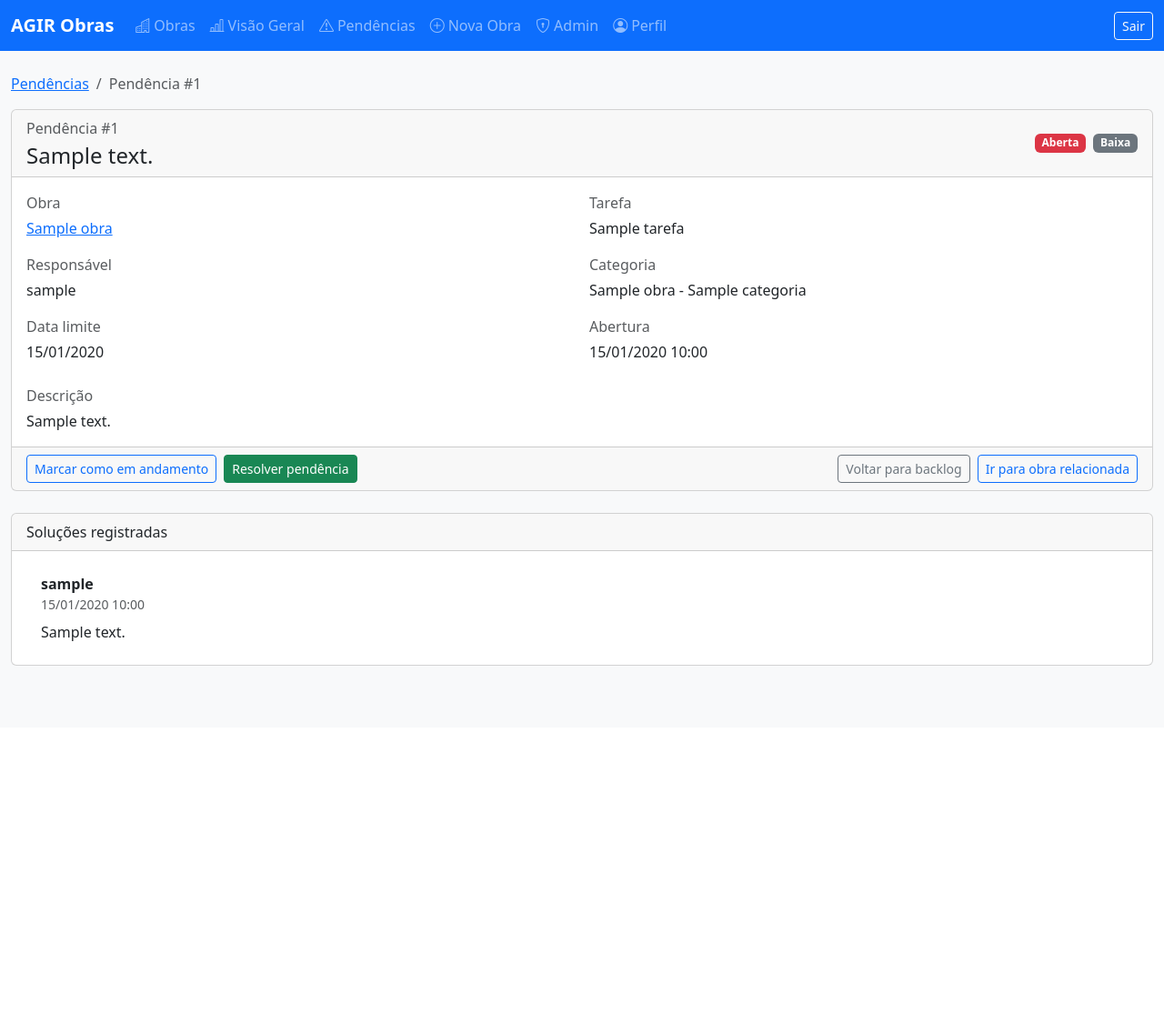
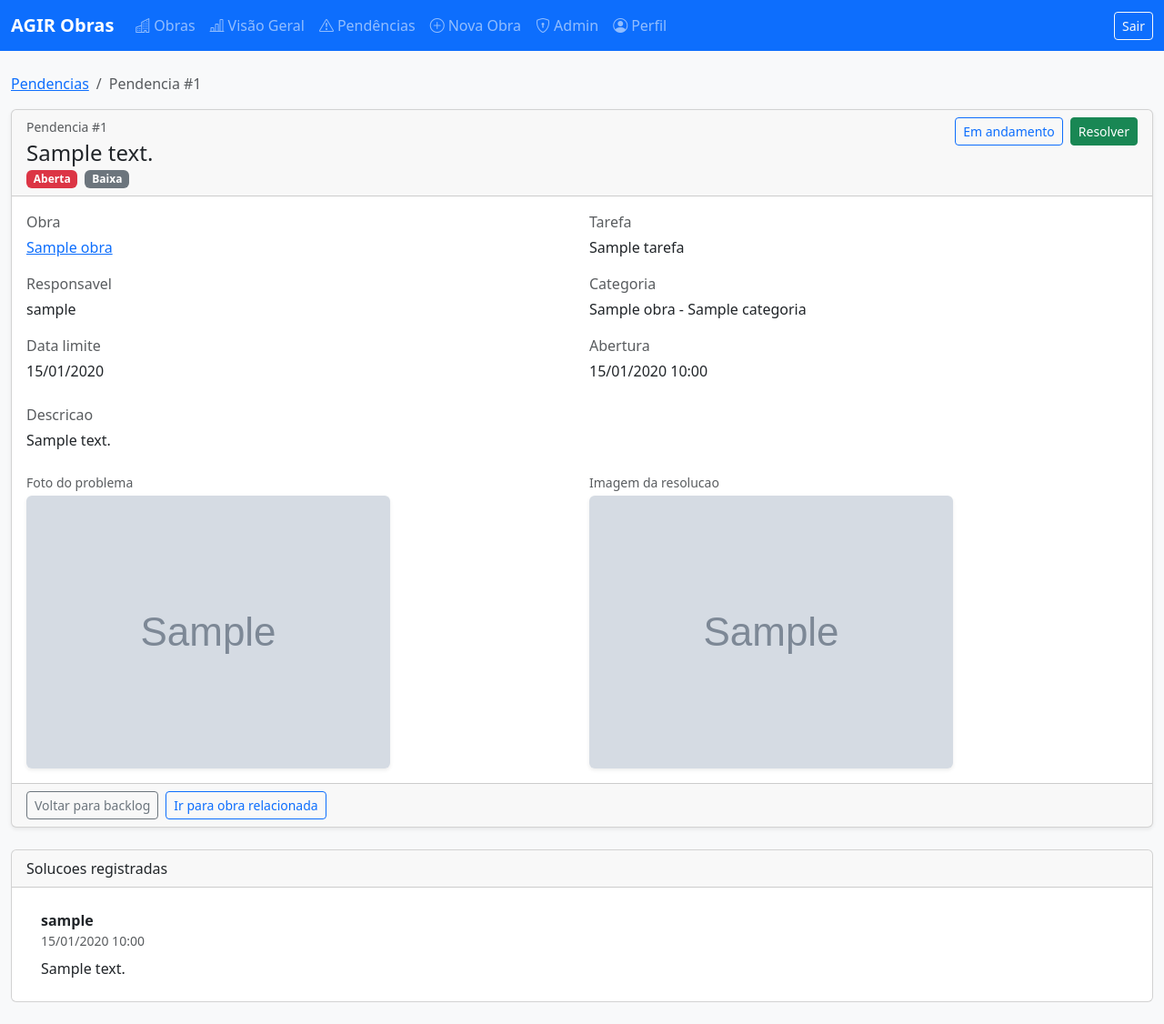
Before and after one commit to hithalloagir/Sistema-de-Gerenciamento-de-Obras-AGIR, a Django app: page /pendencias/1/ in a window 1280 px wide. Shown: the whole page at 91% size. Before the commit the page ends 732 px from the top, so only its background shows below. Run offline with Django 5.2, Linux system fonts and the light colour scheme; a user stored in the database is signed in; tables that the repository leaves empty hold one stand-in row (values such as "Sample post"); grey boxes marked "Sample" are stand-in pictures.

Commit message:
Feat: Ajuste em pendencias

```diff
--- a/Ajustes.txt
+++ b/Ajustes.txt
@@ -50,3 +50,8 @@ Para ajustar na terça
 		- Pode adicionar anexos
 		- Pode mover a porcentagem da tarefa criada
 		- Se colocar como concluída, ele não pode editar mais a tarefa, caso tenha feito errado, vai ser necessário chamar o nível 2, onde o mesmo vai poder editar mesma
+
+
+- Relacionado a pendencias
+	- É possível colocar imagem ao criar uma
+	- Na hora de resolver pendencia poder colocar uma imagem da coisa resolvida
--- a/obras/views.py
+++ b/obras/views.py
@@ -12,6 +12,7 @@ from django.contrib.auth.decorators import login_required
 from django.contrib import messages
 from django.utils import timezone
 from django.utils.http import url_has_allowed_host_and_scheme
+from django.core.exceptions import ValidationError
 
 from .models import Obra, Categoria, Tarefa, Pendencia, AnexoObra, SolucaoPendencia
 from .forms import (
@@ -747,8 +748,17 @@ class PendenciaUpdateStatusView(RoleRequiredMixin, View):
             if not solucao_texto:
                 messages.error(request, "Informe a solucao para marcar como resolvida.")
                 return redirect(redirect_url)
+            imagem_resolucao = request.FILES.get("imagem_resolucao")
             pendencia.status = "resolvida"
-            pendencia.save(update_fields=["status", "data_fechamento", "atualizado_em"])
+            if imagem_resolucao:
+                pendencia.imagem_resolucao = imagem_resolucao
+            pendencia.data_fechamento = timezone.now()
+            try:
+                pendencia.full_clean()
+            except ValidationError as exc:
+                messages.error(request, " ".join(exc.messages))
+                return redirect(redirect_url)
+            pendencia.save()
             SolucaoPendencia.objects.create(
                 pendencia=pendencia,
                 usuario=request.user,
--- a/templates/obras/pendencia_detail.html
+++ b/templates/obras/pendencia_detail.html
@@ -1,24 +1,40 @@
 {% extends "base.html" %}
-{% block title %}Pendência {{ pendencia.id }}{% endblock %}
+{% block title %}Pendencia {{ pendencia.id }}{% endblock %}
 
 {% block content %}
 {% with obra_status=pendencia.obra.status %}
 <nav aria-label="breadcrumb">
   <ol class="breadcrumb">
-    <li class="breadcrumb-item"><a href="{% url 'obras:listar_pendencias' %}">Pendências</a></li>
-    <li class="breadcrumb-item active" aria-current="page">Pendência #{{ pendencia.id }}</li>
+    <li class="breadcrumb-item"><a href="{% url 'obras:listar_pendencias' %}">Pendencias</a></li>
+    <li class="breadcrumb-item active" aria-current="page">Pendencia #{{ pendencia.id }}</li>
   </ol>
 </nav>
 
-<div class="card mb-4">
-  <div class="card-header d-flex justify-content-between align-items-center flex-wrap gap-2">
+<div class="card mb-4 shadow-sm">
+  <div class="card-header d-flex flex-wrap justify-content-between align-items-start gap-3">
     <div>
-      <p class="text-muted mb-1">Pendência #{{ pendencia.id }}</p>
-      <h1 class="h4 mb-0">{{ pendencia.descricao }}</h1>
+      <p class="text-muted mb-1 small">Pendencia #{{ pendencia.id }}</p>
+      <h1 class="h4 mb-1">{{ pendencia.descricao }}</h1>
+      <div class="d-flex gap-2 flex-wrap">
+        <span class="badge {% if pendencia.status == 'aberta' %}bg-danger{% elif pendencia.status == 'andamento' %}bg-primary{% else %}bg-success{% endif %}">{{ pendencia.get_status_display }}</span>
+        <span class="badge {% if pendencia.prioridade == 'alta' %}bg-danger{% elif pendencia.prioridade == 'media' %}bg-warning text-dark{% else %}bg-secondary{% endif %}">{{ pendencia.get_prioridade_display }}</span>
+      </div>
     </div>
-    <div class="d-flex gap-2 flex-wrap">
-      <span class="badge {% if pendencia.status == 'aberta' %}bg-danger{% elif pendencia.status == 'andamento' %}bg-primary{% else %}bg-success{% endif %}">{{ pendencia.get_status_display }}</span>
-      <span class="badge {% if pendencia.prioridade == 'alta' %}bg-danger{% elif pendencia.prioridade == 'media' %}bg-warning text-dark{% else %}bg-secondary{% endif %}">{{ pendencia.get_prioridade_display }}</span>
+    <div class="d-flex gap-2 flex-wrap align-items-center">
+      {% if pendencia.status != 'resolvida' and obra_status != 'finalizada' %}
+        <form method="post" action="{% url 'obras:atualizar_pendencia' pendencia.id %}" class="d-inline">
+          {% csrf_token %}
+          <input type="hidden" name="novo_status" value="andamento">
+          <button type="submit" class="btn btn-outline-primary btn-sm">Em andamento</button>
+        </form>
+        <button class="btn btn-success btn-sm" type="button" data-bs-toggle="modal" data-bs-target="#resolverModal">
+          Resolver
+        </button>
+      {% elif pendencia.status == 'resolvida' %}
+        <span class="text-success small d-inline-flex align-items-center"><i class="bi bi-check-circle me-1"></i>Resolvida em {{ pendencia.data_fechamento|date:"d/m/Y H:i"|default:"-" }}</span>
+      {% elif obra_status == 'finalizada' %}
+        <span class="text-muted small d-inline-flex align-items-center"><i class="bi bi-lock me-1"></i>Obra em modo leitura</span>
+      {% endif %}
     </div>
   </div>
   <div class="card-body">
@@ -32,16 +48,16 @@
         <p class="mb-0">{{ pendencia.tarefa.nome }}</p>
       </div>
       <div class="col-md-6">
-        <p class="mb-1 text-muted">Responsável</p>
-        <p class="mb-0">{{ pendencia.responsavel|default:"—" }}</p>
+        <p class="mb-1 text-muted">Responsavel</p>
+        <p class="mb-0">{{ pendencia.responsavel|default:"-" }}</p>
       </div>
       <div class="col-md-6">
         <p class="mb-1 text-muted">Categoria</p>
-        <p class="mb-0">{{ pendencia.categoria|default:"—" }}</p>
+        <p class="mb-0">{{ pendencia.categoria|default:"-" }}</p>
       </div>
       <div class="col-md-6">
         <p class="mb-1 text-muted">Data limite</p>
-        <p class="mb-0">{{ pendencia.data_limite|date:"d/m/Y"|default:"—" }}</p>
+        <p class="mb-0">{{ pendencia.data_limite|date:"d/m/Y"|default:"-" }}</p>
       </div>
       <div class="col-md-6">
         <p class="mb-1 text-muted">Abertura</p>
@@ -50,27 +66,32 @@
     </div>
 
     <div class="mt-4">
-      <p class="mb-1 text-muted">Descrição</p>
+      <p class="mb-1 text-muted">Descricao</p>
       <p class="mb-0">{{ pendencia.descricao }}</p>
+    </div>
+
+    <div class="mt-4">
+      <div class="row g-3">
+        {% if pendencia.imagem_problema %}
+          <div class="col-md-6">
+            <p class="small text-muted mb-1">Foto do problema</p>
+            <a href="{{ pendencia.imagem_problema.url }}" target="_blank" rel="noreferrer">
+              <img src="{{ pendencia.imagem_problema.url }}" class="img-fluid rounded shadow-sm" alt="Foto do problema">
+            </a>
+          </div>
+        {% endif %}
+        {% if pendencia.imagem_resolucao %}
+          <div class="col-md-6">
+            <p class="small text-muted mb-1">Imagem da resolucao</p>
+            <a href="{{ pendencia.imagem_resolucao.url }}" target="_blank" rel="noreferrer">
+              <img src="{{ pendencia.imagem_resolucao.url }}" class="img-fluid rounded shadow-sm" alt="Imagem da resolucao">
+            </a>
+          </div>
+        {% endif %}
+      </div>
     </div>
   </div>
   <div class="card-footer d-flex flex-wrap gap-2 justify-content-between">
-    <div class="d-flex gap-2 flex-wrap">
-      {% if pendencia.status != 'resolvida' and obra_status != 'finalizada' %}
-        <form method="post" action="{% url 'obras:atualizar_pendencia' pendencia.id %}" class="d-inline">
-          {% csrf_token %}
-          <input type="hidden" name="novo_status" value="andamento">
-          <button type="submit" class="btn btn-outline-primary btn-sm">Marcar como em andamento</button>
-        </form>
-        <button class="btn btn-success btn-sm" type="button" data-bs-toggle="collapse" data-bs-target="#resolverForm" aria-expanded="false" aria-controls="resolverForm">
-          Resolver pendência
-        </button>
-      {% elif pendencia.status == 'resolvida' %}
-        <span class="text-success small d-inline-flex align-items-center"><i class="bi bi-check-circle me-1"></i>Resolvida em {{ pendencia.data_fechamento|date:"d/m/Y H:i"|default:"—" }}</span>
-      {% elif obra_status == 'finalizada' %}
-        <span class="text-muted small d-inline-flex align-items-center"><i class="bi bi-lock me-1"></i>Obra em modo leitura</span>
-      {% endif %}
-    </div>
     <div class="d-flex gap-2">
       <a class="btn btn-outline-secondary btn-sm" href="{% url 'obras:listar_pendencias' %}">Voltar para backlog</a>
       <a class="btn btn-outline-primary btn-sm" href="{% url 'obras:detalhe_obra' pendencia.obra.id %}">Ir para obra relacionada</a>
@@ -78,32 +99,9 @@
   </div>
 </div>
 
-{% if pendencia.status != 'resolvida' and obra_status != 'finalizada' %}
-<div class="collapse mb-4" id="resolverForm">
-  <div class="card border-success">
-    <div class="card-header bg-success text-white">Resolver pendência</div>
-    <div class="card-body">
-      <form method="post" action="{% url 'obras:atualizar_pendencia' pendencia.id %}" class="row g-3">
-        {% csrf_token %}
-        <input type="hidden" name="novo_status" value="resolvida">
-        <div class="col-12">
-          <label class="form-label">Solução adotada</label>
-          <textarea name="solucao" class="form-control" rows="3" required></textarea>
-          <div class="form-text">Obrigatório para marcar como resolvida.</div>
-        </div>
-        <div class="col-12 d-flex gap-2">
-          <button type="submit" class="btn btn-success">Confirmar resolução</button>
-          <button class="btn btn-outline-secondary" type="button" data-bs-toggle="collapse" data-bs-target="#resolverForm">Cancelar</button>
-        </div>
-      </form>
-    </div>
-  </div>
-</div>
-{% endif %}
-
 <div class="card">
   <div class="card-header d-flex justify-content-between align-items-center">
-    <span>Soluções registradas</span>
+    <span>Solucoes registradas</span>
   </div>
   <div class="card-body">
     {% if pendencia.solucoes.all %}
@@ -112,7 +110,7 @@
           <li class="list-group-item">
             <div class="d-flex justify-content-between">
               <div>
-                <strong>{{ solucao.usuario|default:"Usuário removido" }}</strong>
+                <strong>{{ solucao.usuario|default:"Usuario removido" }}</strong>
                 <div class="small text-muted">{{ solucao.data_hora|date:"d/m/Y H:i" }}</div>
               </div>
             </div>
@@ -121,20 +119,54 @@
         {% endfor %}
       </ul>
     {% else %}
-      <p class="mb-0 text-muted">Nenhuma solução registrada ainda.</p>
+      <p class="mb-0 text-muted">Nenhuma solucao registrada ainda.</p>
     {% endif %}
   </div>
 </div>
+
+{% if pendencia.status != 'resolvida' and obra_status != 'finalizada' %}
+<div class="modal fade" id="resolverModal" tabindex="-1" aria-labelledby="resolverModalLabel" aria-hidden="true">
+  <div class="modal-dialog modal-dialog-centered">
+    <div class="modal-content">
+      <form method="post" action="{% url 'obras:atualizar_pendencia' pendencia.id %}" enctype="multipart/form-data">
+        <div class="modal-header">
+          <h5 class="modal-title" id="resolverModalLabel">Resolver pendencia</h5>
+          <button type="button" class="btn-close" data-bs-dismiss="modal" aria-label="Fechar"></button>
+        </div>
+        <div class="modal-body">
+          {% csrf_token %}
+          <input type="hidden" name="novo_status" value="resolvida">
+          <div class="mb-3">
+            <label class="form-label">Solucao</label>
+            <textarea name="solucao" class="form-control" rows="3" required></textarea>
+            <div class="form-text">Obrigatorio para marcar como resolvida.</div>
+          </div>
+          <div class="mb-3">
+            <label class="form-label">Imagem da resolucao</label>
+            <input type="file" name="imagem_resolucao" accept="image/jpeg,image/png,image/webp" class="form-control">
+            <div class="form-text">Opcional. JPG, PNG ou WEBP ate 5MB.</div>
+          </div>
+        </div>
+        <div class="modal-footer">
+          <button type="button" class="btn btn-outline-secondary" data-bs-dismiss="modal">Cancelar</button>
+          <button type="submit" class="btn btn-success">Salvar</button>
+        </div>
+      </form>
+    </div>
+  </div>
+</div>
+{% endif %}
+
 {% endwith %}
 {% endblock %}
 
 {% block extra_js %}
 {% if pendencia.status != 'resolvida' and pendencia.obra.status != 'finalizada' %}
 <script>
-  const resolverFormEl = document.getElementById('resolverForm');
-  if (resolverFormEl) {
-    resolverFormEl.addEventListener('shown.bs.collapse', function () {
-      const textarea = resolverFormEl.querySelector('textarea');
+  const resolverModal = document.getElementById('resolverModal');
+  if (resolverModal) {
+    resolverModal.addEventListener('shown.bs.modal', () => {
+      const textarea = resolverModal.querySelector('textarea');
       if (textarea) { textarea.focus(); }
     });
   }
```
Also changed, not shown: obras/forms.py (+11 -1 lines), obras/models.py (+33 -2 lines), templates/obras/pendencia_form.html (+27 -5 lines), obras/migrations/0006_pendencia_imagem_problema_pendencia_imagem_resolucao.py (added).
